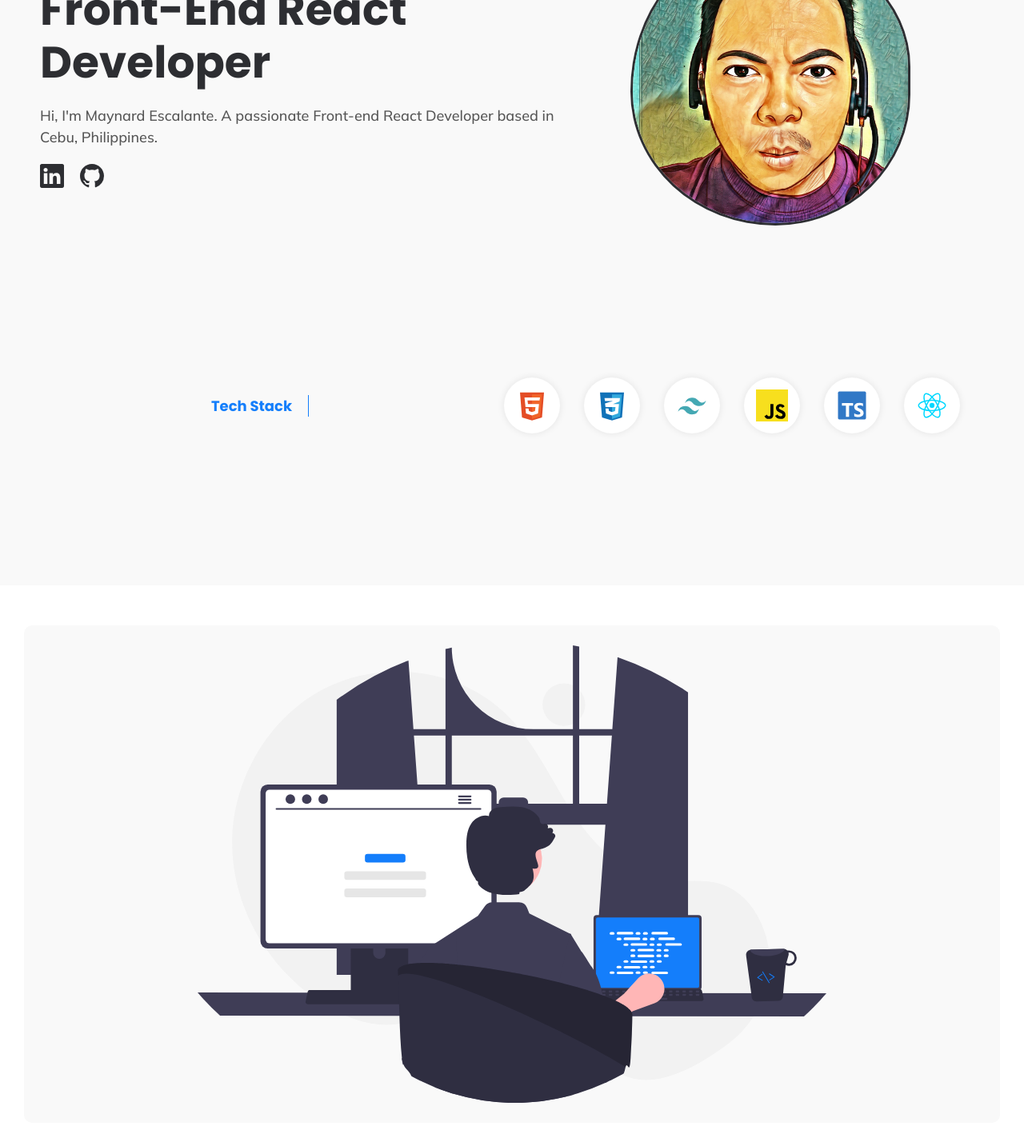
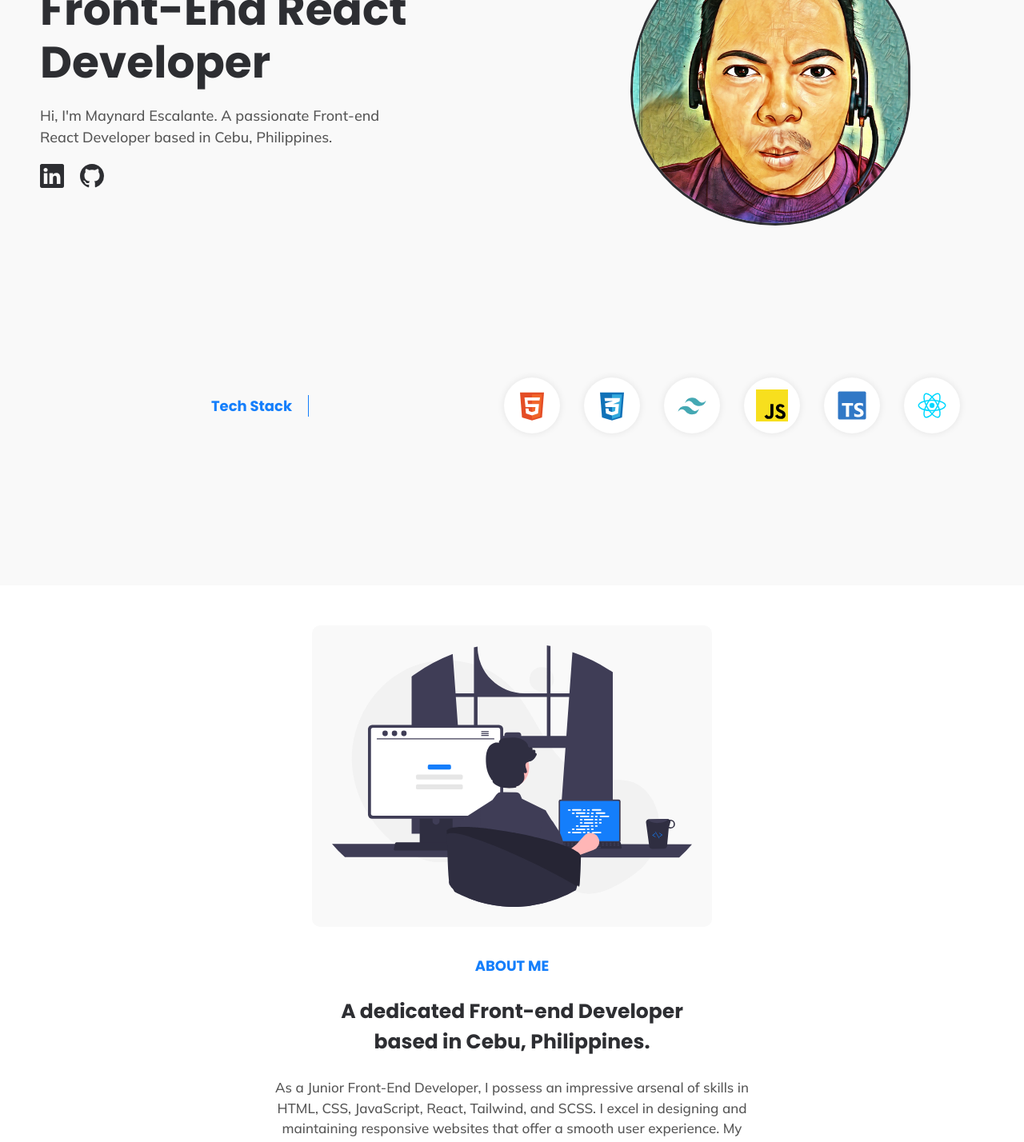
Before and after one commit to dranyam2022/maynard_escalante_portfolio, a React (Vite) app: page / in a window 1280 px wide. Shown: the part 200-1628 px from the top of the page at 80% size. Built offline with nearby package versions, Linux system fonts and the light colour scheme.

Commit message:
corrected elements max width @ media width 500px

```diff
--- a/src/App.css
+++ b/src/App.css
@@ -12,12 +12,6 @@
   --morph-duration: 8s;
   --morph-timing-function: ease-in-out;
   --morph-iteration-count: infinite;
-
-  /* view width sizes */
-  --sm-vw: 640px;
-  --md-vw: 768px;
-  --lg-vw: 1024px;
-  --xl-vw: 1280px;
 }
 
 /* CSS animation */
--- a/src/components/about/About.module.css
+++ b/src/components/about/About.module.css
@@ -31,9 +31,18 @@
   color: var(--light-bold);
   font-size: 2.5rem;
   font-weight: bold;
+  max-width: 30ch;
 }
 
 .about p {
   line-height: 1.5;
   font-size: 1.7rem;
+  max-width: 60ch;
 }
+
+@media screen and (min-width: 500px) {
+  .program {
+    max-width: 50rem;
+    margin: 0 auto;
+  }
+}
--- a/src/components/footer/Footer.module.css
+++ b/src/components/footer/Footer.module.css
@@ -16,3 +16,11 @@
   gap: 2rem;
   font-size: 1.8rem;
 }
+
+.socials a:hover {
+  color: var(--light-accent);
+}
+
+.socials a:active {
+  transform: scale(1.2);
+}
--- a/src/components/home/Home.module.css
+++ b/src/components/home/Home.module.css
@@ -14,7 +14,7 @@
   max-width: 28rem;
   max-height: 28rem;
   border-radius: 50%;
-  border: .3rem solid var(--light-bold);
+  border: 0.3rem solid var(--light-bold);
   overflow: hidden;
   animation: var(--morph-name) var(--morph-duration)
     var(--morph-timing-function) var(--morph-iteration-count);
@@ -39,7 +39,7 @@
   justify-content: center;
   align-items: center;
   text-align: center;
-  gap: 3.5rem
+  gap: 3.5rem;
 }
 
 .profile h1 {
@@ -61,6 +61,13 @@
   gap: 2rem;
 }
 
+.socials a:hover {
+  color: var(--light-accent);
+}
+.socials a:active {
+  transform: scale(0.9);
+}
+
 .techStack_container {
   text-align: center;
 }
@@ -72,7 +79,7 @@
   font-size: 1.8rem;
   font-weight: bold;
   padding: 2rem 0 1rem;
-  border-bottom:.2rem solid var(--light-accent);
+  border-bottom: 0.2rem solid var(--light-accent);
 }
 
 .techStacks {
@@ -99,11 +106,15 @@
 
 @media screen and (min-width: 500px) {
   .image_container {
-    max-width:35rem;
+    max-width: 35rem;
     max-height: 35rem;
   }
   .profile h1 {
     font-size: 5.5rem;
+    max-width: 20ch;
+  }
+  .profile p {
+    max-width: 40ch;
   }
 }
 
@@ -139,6 +150,6 @@
     padding-right: 2rem;
     padding-top: 0;
     padding-bottom: 0;
-    border-right: .1rem solid var(--light-accent);
+    border-right: 0.1rem solid var(--light-accent);
   }
 }
--- a/src/components/navbar/Navbar.module.css
+++ b/src/components/navbar/Navbar.module.css
@@ -63,7 +63,7 @@
 
 @media screen and (min-width: 500px) {
   .container {
-    padding: 25px 50px;
+    padding: 2.5rem 5rem;
   }
 }
 
```
